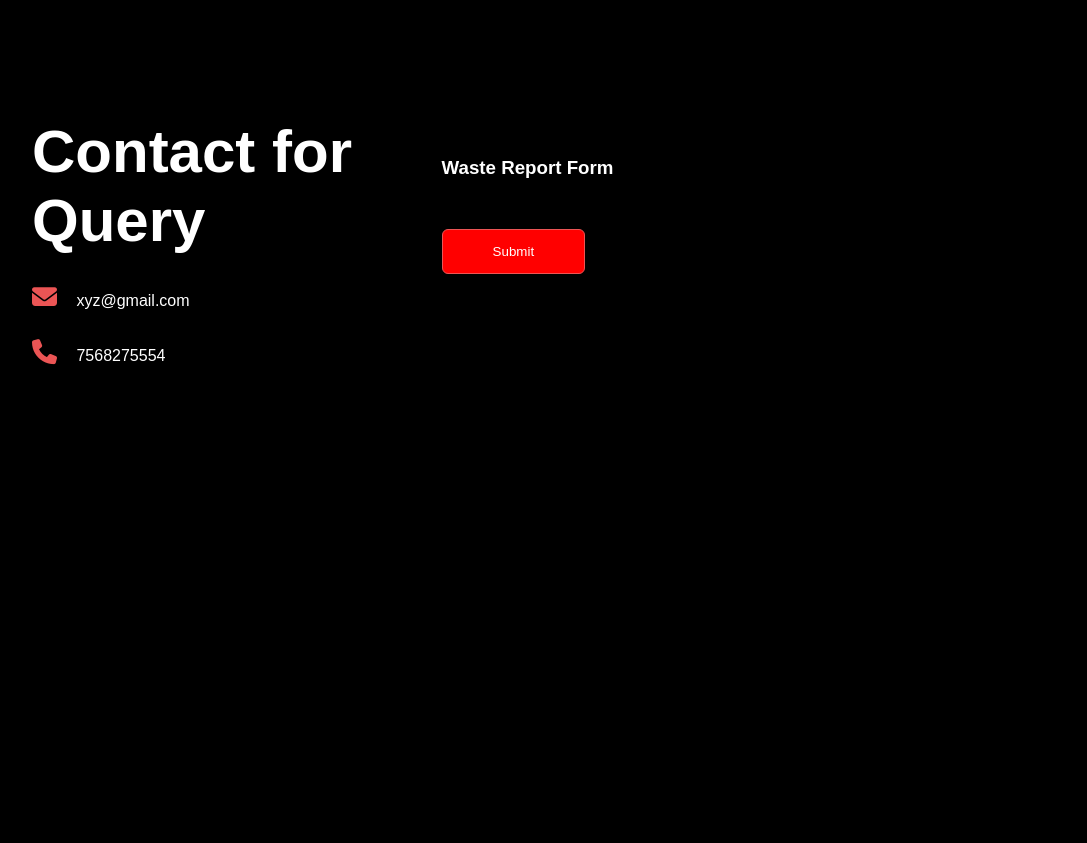
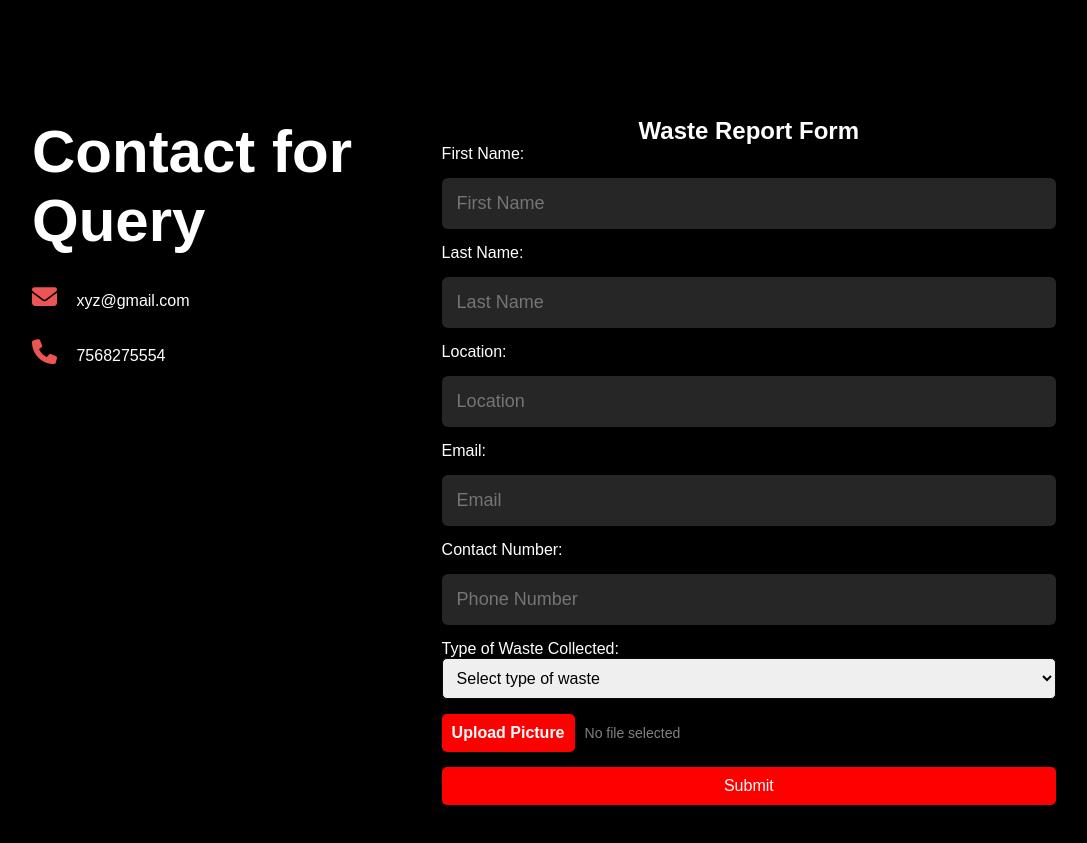
Before and after one commit to abhishekchhonkar21/capstone, a plain HTML site: page user.html in a window 1280 px wide. Shown: the part 2286-3129 px from the top of the page, without its empty margins (96-1183 px from the left). Before the commit the page ends 2661 px from the top, so only its background shows below. Drawn offline with Linux system fonts and the light colour scheme.

Commit message:
Update user.html

```diff
--- a/user.html
+++ b/user.html
@@ -187,24 +187,75 @@
             </div>
           </div>
           <div class="contact-right">
+            <h2 style="text-align: center;">Waste Report Form</h2>
+            <form
+              name="submit-to-google-sheet"
+              enctype="multipart/form-data"
+            >
+              <label for="first-name">First Name:</label>
+              <input type="text" id="first-name" name="first-name" placeholder="First Name" required />
 
-              <h3>Waste Report Form</h3>
-              <button
+              <label for="last-name">Last Name:</label>
+              <input type="text" id="last-name" name="last-name" placeholder="Last Name" required />
 
-                type="submit"
-                onclick="window.open('https://forms.gle/Mem9zxES2cCdjyHw7', '_blank')"
-                class="btn"
-              >
-                Submit
-              </button>
+              <label for="location">Location:</label>
+              <input type="text" id="location" name="location" placeholder="Location" required />
 
+              <label for="email">Email:</label>
+              <input type="email" id="email" name="email" placeholder="Email" required />
+
+              <label for="contact-number">Contact Number:</label>
+              <input type="tel" id="contact-number" name="contact-number" placeholder="Phone Number" required />
+
+              <label for="waste-type">Type of Waste Collected:</label>
+              <select id="waste-type" name="waste-type" required style="width: 100%; padding: 10px; margin-bottom: 15px; border: 1px solid #090909; border-radius: 5px; font-size: 16px;">
+                <option value="" disabled selected>Select type of waste</option>
+                <option value="corpses-waste">Corpses Waste</option>
+                <option value="plant-waste">Plant Waste</option>
+                <option value="animal-waste">Animal Waste</option>
+                <option value="other">Other</option>
+              </select>
+
+              <div style="display: flex; align-items: center;">
+                <label for="uploadPic" style="font-weight: bold; background-color: red; padding: 10px; border-radius: 5px; display: inline-block; cursor: pointer;">Upload Picture</label>
+                <input
+                  type="file"
+                  id="uploadPic"
+                  name="uploadPic"
+                  accept="image/jpeg, image/png"
+                  required
+                  style="display: none;"
+                  onchange="showFileName()"
+                />
+                <p id="file-name" style="font-size: 14px; color: gray; margin-left: 10px;">No file selected</p> <!-- Display file name -->
+              </div>
+
+              <button type="submit" class="btn" style="width: 100%; padding: 10px; background-color: red; color: white; border: none; border-radius: 5px; font-size: 16px; cursor: pointer; margin-top: 15px;">Submit</button>
+            </form>
             <span id="msg"></span>
           </div>
+
         </div>
       </div>
     </div>
 
     <script>
+
+
+
+   // JavaScript to display the selected file name next to the upload button
+   function showFileName() {
+              const fileInput = document.getElementById('uploadPic');
+              const fileName = fileInput.files[0]?.name || "No file selected";
+              document.getElementById('file-name').innerText = fileName;
+            }
+
+            // To handle file input label click
+            document.querySelector("label[for='uploadPic']").addEventListener('click', function() {
+              document.getElementById('uploadPic').click();
+            });
+
+
       var tablinks = document.getElementsByClassName("tab-links");
       var tabcontents = document.getElementsByClassName("tab-contents");
 
```
